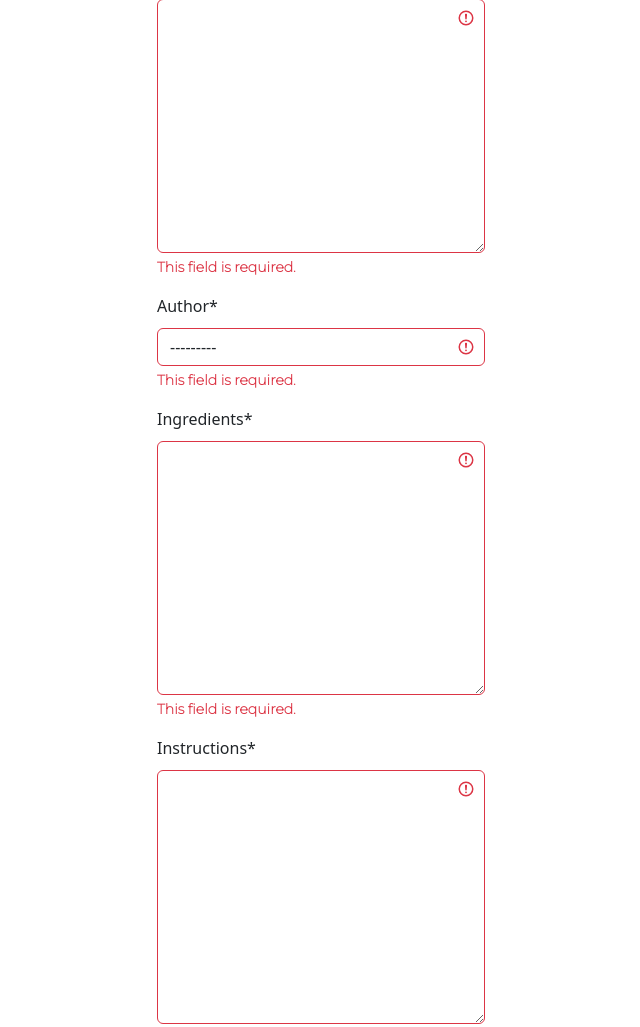
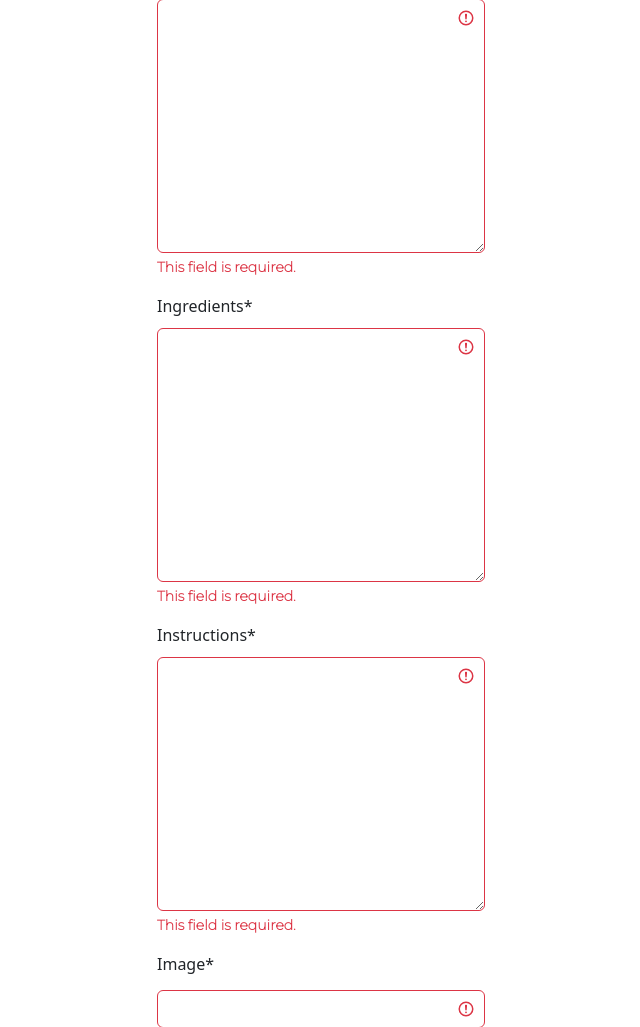
Before and after one commit to antoniog675/PP4-Full-Stack_ToolKit, a Django app: page /add_drinks/ in a window 1280 px wide. Shown: the part 296-1323 px from the top of the page, without its empty margins (210-850 px from the left). Run offline with Django 3.2, Linux system fonts and the light colour scheme; some libraries are stand-ins or nearby versions; some web fonts are replaced.

Commit message:
author automatically labels it self on post, users can now post and view post

```diff
--- a/blog/forms.py
+++ b/blog/forms.py
@@ -10,5 +10,5 @@ class CommentForm(forms.ModelForm):
 class PostDrinkForm(forms.ModelForm):
     class Meta:
         model = Post
-        fields = ('title', 'spirit', 'author', 'ingredients',
+        fields = ('title', 'spirit', 'ingredients',
         'instructions', 'featured_image', 'status')
--- a/blog/models.py
+++ b/blog/models.py
@@ -3,7 +3,7 @@ from django.contrib.auth.models import User
 from cloudinary.models import CloudinaryField
 from django.utils.text import slugify
 
-STATUS = ((0, "Draft"), (1, "Published"))
+STATUS = ((0, "Draft"), (1, "Publish"))
 
 # Create your models here.
 
@@ -48,14 +48,3 @@ class Comment(models.Model):
 
     def __str__(self):
         return f"comment {self.body} by {self.name}"
-
-
-# class PostDrink(models.Model):
-#     title = models.CharField(max_length=20, unique=True)
-#     spirit = models.TextField()
-#     slug = models.SlugField(max_length=200, unique=True)
-#     author = models.ForeignKey(User, on_delete=models.CASCADE, related_name="user_post")
-#     featured_image = CloudinaryField('image', default='placeholder')
-#     ingredients = models.TextField()
-#     instructions = models.TextField()
-#     status = models.IntegerField(choices=USER_STATUS, default=0)
--- a/blog/views.py
+++ b/blog/views.py
@@ -15,16 +15,18 @@ def add_drinks(request):
     form = PostDrinkForm(data=request.POST)
     if form.is_valid():
         author = form.save(commit=False)
-        author.user = request.user
+        author.author = request.user
         author.save()
         return redirect('/explore')
     return render(request, 'add_drinks.html', {"form": form})
+
 
 class PostList(generic.ListView):
     model = Post
     queryset = Post.objects.filter(status=1).order_by('-created_on')
     template_name = 'explore.html'
     paginate_by = 6
+
 
 class DrinksDetail(View):
 
--- a/templates/explore.html
+++ b/templates/explore.html
@@ -15,7 +15,7 @@
                             <div class="image-container">
                                 {% if "placeholder" in post.featured_image.url %}
                                 <img class="card-img-top"
-                                src="https://codeinstitute.s3.amazonaws.com/fullstack/blog/default.jpg">
+                                src="https://i.pinimg.com/originals/40/bb/da/40bbdae48736e60a99baea17c8dad691.jpg">
                                 {% else %}
                                 <img class="card-img-top" src=" {{ post.featured_image.url }}">
                                 {% endif %}
```
